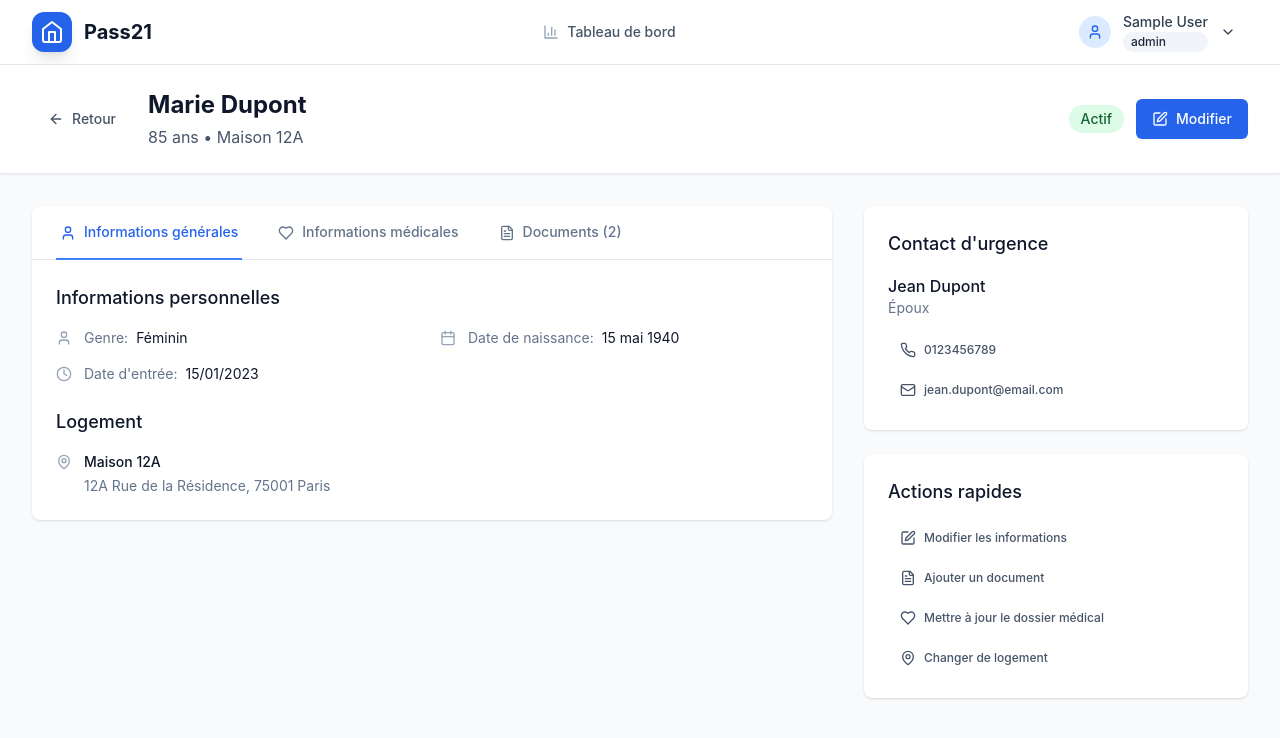
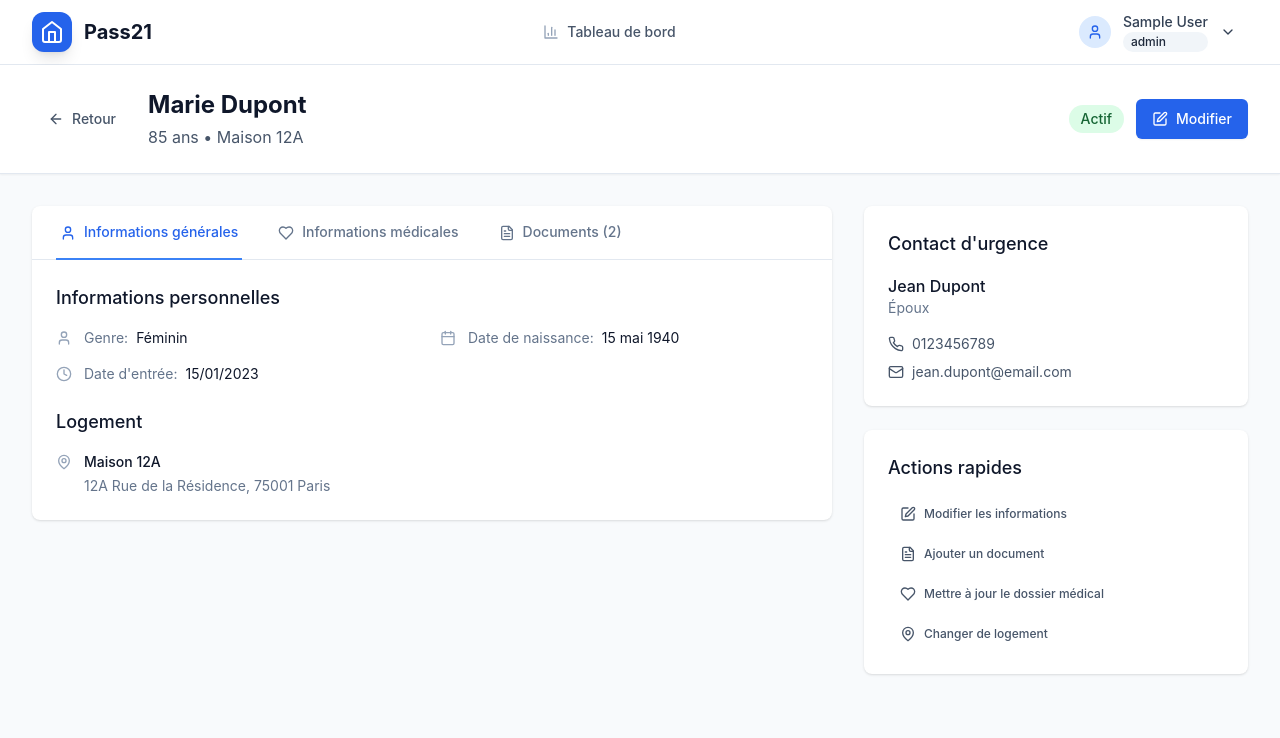
Before and after one commit to BeIen0s/home21-V3, a Next.js app: page /residents/1 in a window 1280 px wide. Shown: the top 738 px of the page. Built offline with nearby package versions, Linux system fonts and the light colour scheme; sample sign-in values are in the browser's storage.

Commit message:
sppression du bouton appeler

```diff
--- a/src/components/dashboard/ResidentAlerts.tsx
+++ b/src/components/dashboard/ResidentAlerts.tsx
@@ -1,6 +1,5 @@
 import React from 'react';
-import { AlertTriangle, Heart, Clock, Phone } from 'lucide-react';
-import { Button } from '@/components/ui/Button';
+import { AlertTriangle, Heart, Clock } from 'lucide-react';
 
 const mockAlerts = [
   {
@@ -65,10 +64,6 @@
                   <p className="text-sm mb-2">{alert.message}</p>
                   <div className="flex items-center justify-between">
                     <span className="text-xs font-medium">{alert.time}</span>
-                    <Button variant="ghost" size="sm">
-                      <Phone className="h-3 w-3 mr-1" />
-                      Appeler
-                    </Button>
                   </div>
                 </div>
               </div>
--- a/src/pages/residents/[id].tsx
+++ b/src/pages/residents/[id].tsx
@@ -210,19 +210,6 @@
     );
   }
 
-  const handleCallEmergencyContact = () => {
-    const phone = resident.emergencyContact.phone;
-    if (phone) {
-      window.open(`tel:${phone}`, '_self');
-    }
-  };
-
-  const handleEmailEmergencyContact = () => {
-    const email = resident.emergencyContact.email;
-    if (email) {
-      window.open(`mailto:${email}`, '_self');
-    }
-  };
 
   return (
     <Layout
@@ -514,26 +501,16 @@
                   </div>
 
                   <div className="flex flex-col space-y-2">
-                    <Button
-                      variant="ghost"
-                      size="sm"
-                      onClick={handleCallEmergencyContact}
-                      className="justify-start"
-                    >
+                    <div className="flex items-center text-sm text-gray-600">
                       <Phone className="h-4 w-4 mr-2" />
                       {resident.emergencyContact.phone}
-                    </Button>
+                    </div>
 
                     {resident.emergencyContact.email && (
-                      <Button
-                        variant="ghost"
-                        size="sm"
-                        onClick={handleEmailEmergencyContact}
-                        className="justify-start"
-                      >
+                      <div className="flex items-center text-sm text-gray-600">
                         <Mail className="h-4 w-4 mr-2" />
                         {resident.emergencyContact.email}
-                      </Button>
+                      </div>
                     )}
                   </div>
                 </div>
```
